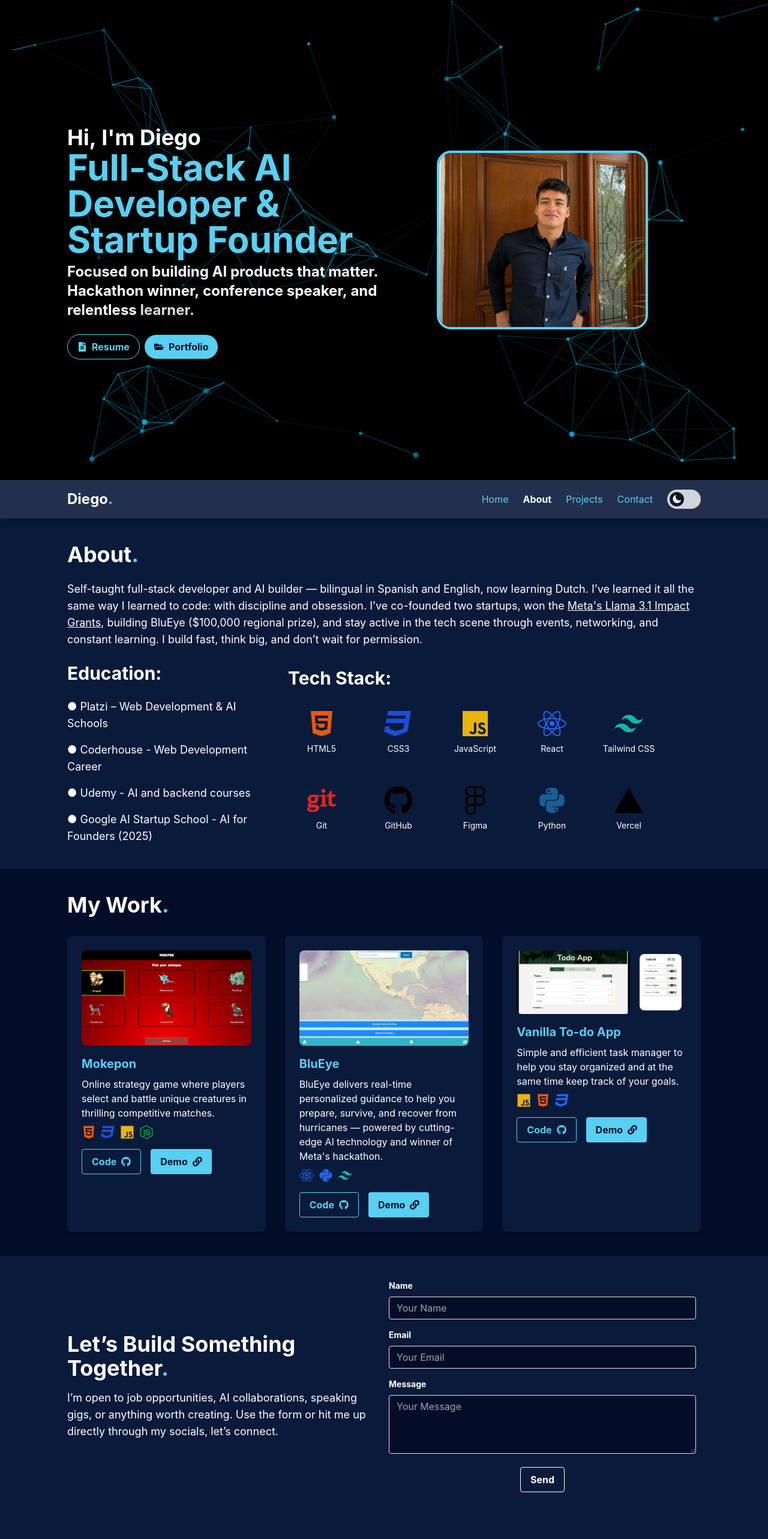
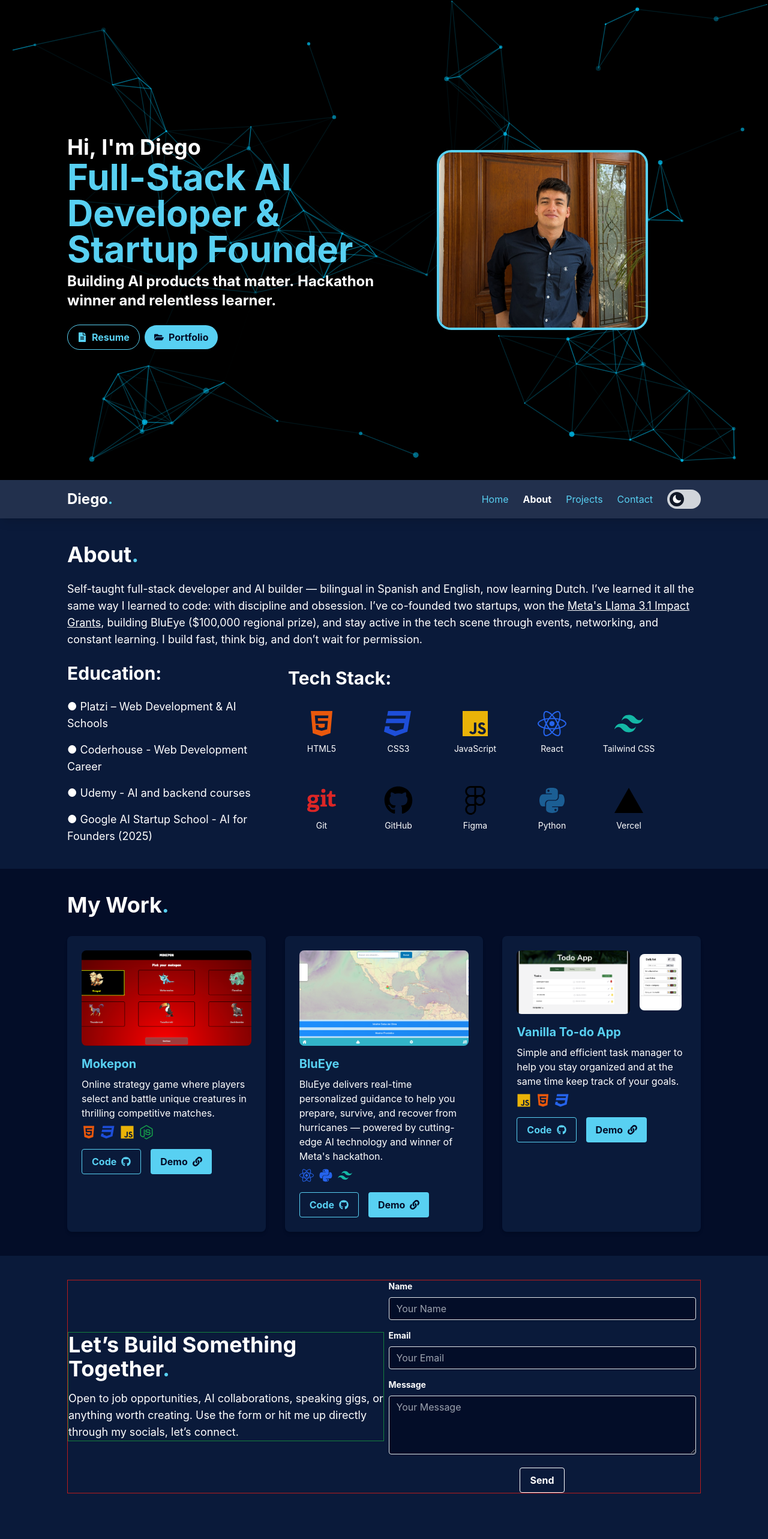
Before and after one commit to DiegoCM1/Portfolio, a React (Create React App) app: page / in a window 1280 px wide. Shown: the top 2565 px of the page at 60% size. Built offline with nearby package versions, Linux system fonts and the light colour scheme.

Commit message:
Changed layout on header and contact to fit new text edits

```diff
--- a/src/components/Contact.js
+++ b/src/components/Contact.js
@@ -47,19 +47,22 @@ const Contact = () => {
       id="contact"
       className="p-6 md:p-10 lg:px-28 h-full text-textWhite bg-secondaryDarkBlue dark:bg-dark-background flex flex-col justify-center"
     >
-      <div className="flex flex-col md:flex-row items-center md:justify-between mb-10">
-        <div className="text-center md:text-left w-full md:w-1/2 mb-8 md:mb-0">
+      {/* Complete section */}
+      <div className="flex flex-col md:flex-row items-center md:justify-between mb-10 border border-red-700">
+        {/* Text */}
+        <div className="text-center  w-full mb-8 md:w-5/12 md:text-left md:h-5/6 md:mb-0  lg:w-1/2 lg:text-left lg:h-5/6 lg:mb-0 border border-green-700">
           <h2 className="text-3xl md:text-4xl font-bold mb-4 text-textWhite dark:text-dark-textPrimary">
             Let’s Build Something Together
             <span className="text-buttonBlue dark:text-dark-accent">.</span>
           </h2>
           <p className="text-base md:text-lg dark:text-dark-textSecondary">
-            I’m open to job opportunities, AI collaborations, speaking gigs, or
+            Open to job opportunities, AI collaborations, speaking gigs, or
             anything worth creating. Use the form or hit me up directly through
             my socials, let’s connect.
           </p>
         </div>
 
+        {/* Formulary */}
         <div className="w-full md:w-1/2">
           <form className="max-w-lg mx-auto" onSubmit={handleSubmit}>
             <div className="mb-4">
--- a/src/components/Header.js
+++ b/src/components/Header.js
@@ -8,13 +8,13 @@ const Header = () => {
   return (
     <header
       id="home"
-      className="relative text-highlightBlue dark:text-dark-accent w-full h-screen flex flex-col md:flex-row px-6 md:px-28 items-center justify-center overflow-hidden"
+      className="relative text-highlightBlue dark:text-dark-accent w-full h-screen flex flex-col lg:flex-row px-6 md:px-12 lg:px-28 items-center justify-center overflow-hidden"
     >
       {/* Particles Background */}
       <ParticlesBackground />
 
       {/* Left Section */}
-      <div className="relative z-10 w-full md:w-1/2 flex flex-col justify-center items-center md:items-start text-center md:text-left">
+      <div className="relative z-10 w-full flex flex-col justify-center items-center lg:items-start text-center lg:text-left">
         <TextGenerateEffect
           words="Hi, I'm Diego"
           className="text-xl sm:text-2xl md:text-4xl mt-2 text-textWhite dark:text-dark-textPrimary"
@@ -31,13 +31,13 @@ const Header = () => {
 
         {/* P - Description */}
         <TextGenerateEffect
-          words="Focused on building AI products that matter. Hackathon winner, conference speaker, and relentless learner."
+          words="Building AI products that matter. Hackathon winner and relentless learner."
           className="mt-2 text-base sm:text-lg md:text-2xl text-textWhite dark:text-dark-textSecondary"
           duration={300}  // Duration for animation
           delay={1800}     // Delay of 0.5 seconds before starting
         />
 
-        <div className="mt-6 flex flex-row w-full items-center justify-center md:justify-start">
+        <div className="mt-6 flex flex-row w-full items-center justify-center lg:justify-start">
           {/* Resume Button */}
           <a
             href={`${process.env.PUBLIC_URL}/CV_Fronted Developer_Diego Colin.pdf`}
@@ -66,11 +66,11 @@ const Header = () => {
       </div>
 
       {/* Right Section */}
-      <div className="relative w-full md:w-1/2 flex items-center justify-center md:mt-0">
+      <div className="relative w-full h-2/4 md:w-3/4 md:h-2/4 lg:w-full flex items-center justify-center md:mt-0">
         <img
           src={myPhoto}
           alt="Diego"
-          className="rounded-3xl h-3/4 w-4/5 sm:w-3/4 md:w-4/6 border-4 border-buttonBlue dark:border-dark-accent object-cover bg-black"
+          className="rounded-3xl h-3/4 w-4/5 sm:w-3/4 md:w-full lg:w-4/6 border-4 border-buttonBlue dark:border-dark-accent object-cover bg-black"
         />
       </div>
     </header>
```
